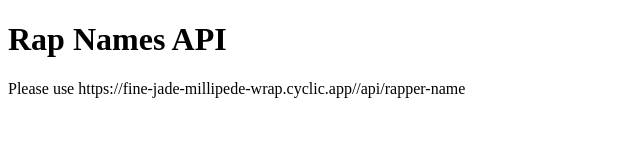
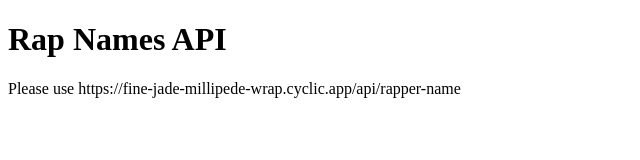
Before and after one commit to oerik100/rap-names-api, a website: page index.html in a window 1280 px wide. Shown: the full height of the page, 0-640 px from the left. Drawn offline with Linux system fonts and the light colour scheme.

Commit message:
fixing typo in index.html

```diff
--- a/index.html
+++ b/index.html
@@ -9,6 +9,6 @@
 <body>
     <h1>Rap Names API</h1>
 
-    <p>Please use https://fine-jade-millipede-wrap.cyclic.app//api/rapper-name</p>
+    <p>Please use https://fine-jade-millipede-wrap.cyclic.app/api/rapper-name</p>
 </body>
 </html>
```
